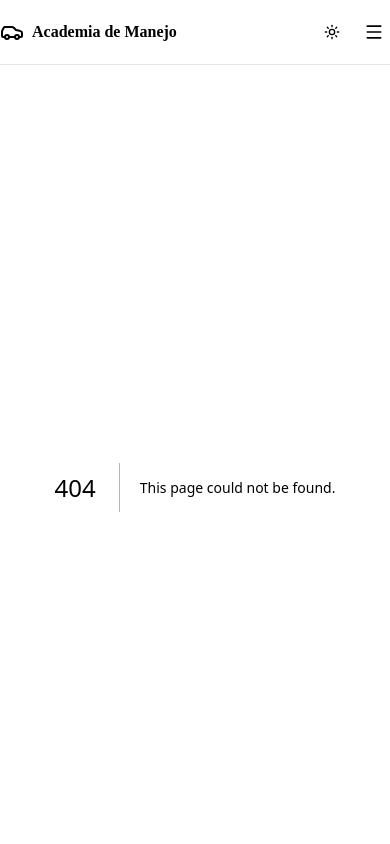
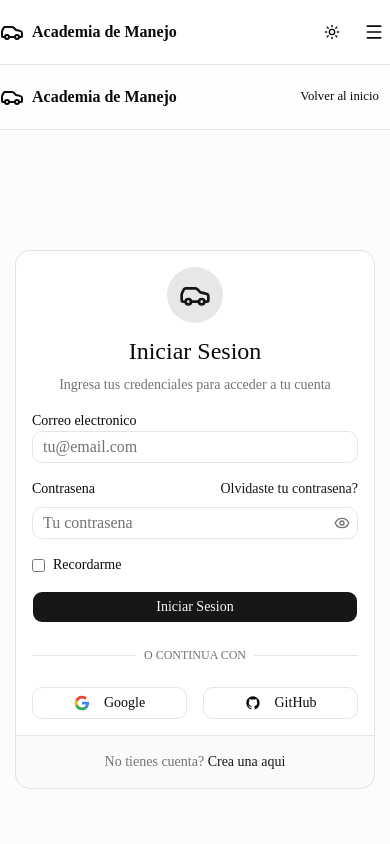
Before and after one commit to Henrixfs/App_academia_de_manejo, a Next.js app in the folder frontend/: page /login in a window 390 px wide. Before the commit this address had no page. Shown: the top 844 px of the page. Built offline with nearby package versions, Linux system fonts and the light colour scheme.

Commit message:
feat: implement responsive navigation bar and login page with reusable label component

```diff
--- /dev/null
+++ b/frontend/app/login/page.tsx
@@ -0,0 +1,194 @@
+"use client"
+
+import * as React from "react"
+import Link from "next/link"
+import { Car, Eye, EyeOff, Loader2 } from "lucide-react"
+
+import { Button } from "@/components/ui/button"
+import { Input } from "@/components/ui/input"
+import { Label } from "@/components/ui/label"
+import { Card, CardContent, CardDescription, CardFooter, CardHeader, CardTitle } from "@/components/ui/card"
+
+
+export default function LoginPage() {
+  const [isLoading, setIsLoading] = React.useState(false)
+  const [showPassword, setShowPassword] = React.useState(false)
+  const [formData, setFormData] = React.useState({
+    email: "",
+    password: "",
+  })
+
+  const handleSubmit = async (e: React.FormEvent) => {
+    e.preventDefault()
+    setIsLoading(true)
+    await new Promise((resolve) => setTimeout(resolve, 1500))
+    setIsLoading(false)
+    console.log("Login:", formData)
+  }
+
+  const handleChange = (e: React.ChangeEvent<HTMLInputElement>) => {
+    setFormData((prev) => ({
+      ...prev,
+      [e.target.name]: e.target.value,
+    }))
+  }
+
+  return (
+    <div className="min-h-screen flex flex-col bg-muted/30">
+      <header className="border-b bg-background/95 backdrop-blur supports-[backdrop-filter]:bg-background/60">
+        <div className="container flex h-16 items-center justify-between">
+          <Link href="/" className="flex items-center gap-2 font-semibold">
+            <Car className="size-6" />
+            <span>Academia de Manejo</span>
+          </Link>
+          <Button variant="ghost" size="sm" asChild>
+            <Link href="/">Volver al inicio</Link>
+          </Button>
+        </div>
+      </header>
+
+      <main className="flex-1 flex items-center justify-center p-4">
+        <Card className="w-full max-w-md">
+          <CardHeader className="space-y-1">
+            <div className="flex justify-center mb-2">
+              <div className="p-3 rounded-full bg-primary/10">
+                <Car className="size-8 text-primary" />
+              </div>
+            </div>
+            <CardTitle className="text-2xl text-center">Iniciar Sesion</CardTitle>
+            <CardDescription className="text-center">
+              Ingresa tus credenciales para acceder a tu cuenta
+            </CardDescription>
+          </CardHeader>
+          <CardContent>
+            <form onSubmit={handleSubmit} className="space-y-4">
+              <div className="space-y-2">
+                <Label htmlFor="email">Correo electronico</Label>
+                <Input
+                  id="email"
+                  name="email"
+                  type="email"
+                  placeholder="tu@email.com"
+                  value={formData.email}
+                  onChange={handleChange}
+                  required
+                  disabled={isLoading}
+                />
+              </div>
+              <div className="space-y-2">
+                <div className="flex items-center justify-between">
+                  <Label htmlFor="password">Contrasena</Label>
+                  <Link
+                    href="/forgot-password"
+                    className="text-sm text-primary hover:underline"
+                  >
+                    Olvidaste tu contrasena?
+                  </Link>
+                </div>
+                <div className="relative">
+                  <Input
+                    id="password"
+                    name="password"
+                    type={showPassword ? "text" : "password"}
+                    placeholder="Tu contrasena"
+                    value={formData.password}
+                    onChange={handleChange}
+                    required
+                    disabled={isLoading}
+                    className="pr-10"
+                  />
+                  <Button
+                    type="button"
+                    variant="ghost"
+                    size="icon"
+                    className="absolute right-0 top-0 h-full px-3 hover:bg-transparent"
+                    onClick={() => setShowPassword(!showPassword)}
+                    disabled={isLoading}
+                  >
+                    {showPassword ? (
+                      <EyeOff className="size-4 text-muted-foreground" />
+                    ) : (
+                      <Eye className="size-4 text-muted-foreground" />
+                    )}
+                    <span className="sr-only">
+                      {showPassword ? "Ocultar contrasena" : "Mostrar contrasena"}
+                    </span>
+                  </Button>
+                </div>
+              </div>
+              <div className="flex items-center gap-2">
+                <input
+                  type="checkbox"
+                  id="remember"
+                  className="rounded border-input"
+                />
+                <Label htmlFor="remember" className="text-sm font-normal">
+                  Recordarme
+                </Label>
+              </div>
+              <Button type="submit" className="w-full" disabled={isLoading}>
+                {isLoading ? (
+                  <>
+                    <Loader2 className="size-4 animate-spin" />
+                    Ingresando...
+                  </>
+                ) : (
+                  "Iniciar Sesion"
+                )}
+              </Button>
+            </form>
+
+            <div className="relative my-6">
+              <div className="absolute inset-0 flex items-center">
+                <span className="w-full border-t" />
+              </div>
+              <div className="relative flex justify-center text-xs uppercase">
+                <span className="bg-card px-2 text-muted-foreground">
+                  O continua con
+                </span>
+              </div>
+            </div>
+
+            <div className="grid grid-cols-2 gap-4">
+              <Button variant="outline" disabled={isLoading}>
+                <svg className="size-4 mr-2" viewBox="0 0 24 24">
+                  <path
+                    d="M22.56 12.25c0-.78-.07-1.53-.2-2.25H12v4.26h5.92c-.26 1.37-1.04 2.53-2.21 3.31v2.77h3.57c2.08-1.92 3.28-4.74 3.28-8.09z"
+                    fill="#4285F4"
+                  />
+                  <path
+                    d="M12 23c2.97 0 5.46-.98 7.28-2.66l-3.57-2.77c-.98.66-2.23 1.06-3.71 1.06-2.86 0-5.29-1.93-6.16-4.53H2.18v2.84C3.99 20.53 7.7 23 12 23z"
+                    fill="#34A853"
+                  />
+                  <path
+                    d="M5.84 14.09c-.22-.66-.35-1.36-.35-2.09s.13-1.43.35-2.09V7.07H2.18C1.43 8.55 1 10.22 1 12s.43 3.45 1.18 4.93l2.85-2.22.81-.62z"
+                    fill="#FBBC05"
+                  />
+                  <path
+                    d="M12 5.38c1.62 0 3.06.56 4.21 1.64l3.15-3.15C17.45 2.09 14.97 1 12 1 7.7 1 3.99 3.47 2.18 7.07l3.66 2.84c.87-2.6 3.3-4.53 6.16-4.53z"
+                    fill="#EA4335"
+                  />
+                </svg>
+                Google
+              </Button>
+              <Button variant="outline" disabled={isLoading}>
+                <svg className="size-4 mr-2" fill="currentColor" viewBox="0 0 24 24">
+                  <path d="M12 2C6.477 2 2 6.477 2 12c0 4.42 2.865 8.166 6.839 9.489.5.092.682-.217.682-.482 0-.237-.008-.866-.013-1.7-2.782.604-3.369-1.341-3.369-1.341-.454-1.155-1.11-1.462-1.11-1.462-.908-.62.069-.608.069-.608 1.003.07 1.531 1.03 1.531 1.03.892 1.529 2.341 1.087 2.91.831.092-.646.35-1.086.636-1.336-2.22-.253-4.555-1.11-4.555-4.943 0-1.091.39-1.984 1.029-2.683-.103-.253-.446-1.27.098-2.647 0 0 .84-.269 2.75 1.025A9.578 9.578 0 0112 6.836c.85.004 1.705.114 2.504.336 1.909-1.294 2.747-1.025 2.747-1.025.546 1.377.203 2.394.1 2.647.64.699 1.028 1.592 1.028 2.683 0 3.842-2.339 4.687-4.566 4.935.359.309.678.919.678 1.852 0 1.336-.012 2.415-.012 2.743 0 .267.18.578.688.48C19.138 20.163 22 16.418 22 12c0-5.523-4.477-10-10-10z" />
+                </svg>
+                GitHub
+              </Button>
+            </div>
+          </CardContent>
+          <CardFooter className="flex flex-col gap-4">
+            <p className="text-sm text-muted-foreground text-center">
+              No tienes cuenta?{" "}
+              <Link href="/register" className="text-primary hover:underline font-medium">
+                Crea una aqui
+              </Link>
+            </p>
+          </CardFooter>
+        </Card>
+      </main>
+    </div>
+  )
+}
--- a/frontend/components/layout/navbar.tsx
+++ b/frontend/components/layout/navbar.tsx
@@ -11,7 +11,7 @@ export function Navbar() {
   const [isOpen, setIsOpen] = React.useState(false)
 
   return (
-    <header className="sticky top-0 z-50 w-full border-b bg-background/95 backdrop-blur supports-[backdrop-filter]:bg-background/60">
+    <header className="sticky top-0 z-50 w-full border-b bg-background/95 backdrop-blur supports-backdrop-filter:bg-background/60">
       <nav className="container flex h-16 items-center justify-between">
         <Link href="/" className="flex items-center gap-2 font-semibold">
           <Car className="size-6" />
--- /dev/null
+++ b/frontend/components/ui/label.tsx
@@ -0,0 +1,19 @@
+import * as React from "react"
+import { cn } from "@/lib/utils"
+
+function Label({
+  className,
+  ...props
+}: React.ComponentProps<"label">) {
+  return (
+    <label
+      className={cn(
+        "text-sm font-medium leading-none peer-disabled:cursor-not-allowed peer-disabled:opacity-70",
+        className
+      )}
+      {...props}
+    />
+  )
+}
+
+export { Label }
```
